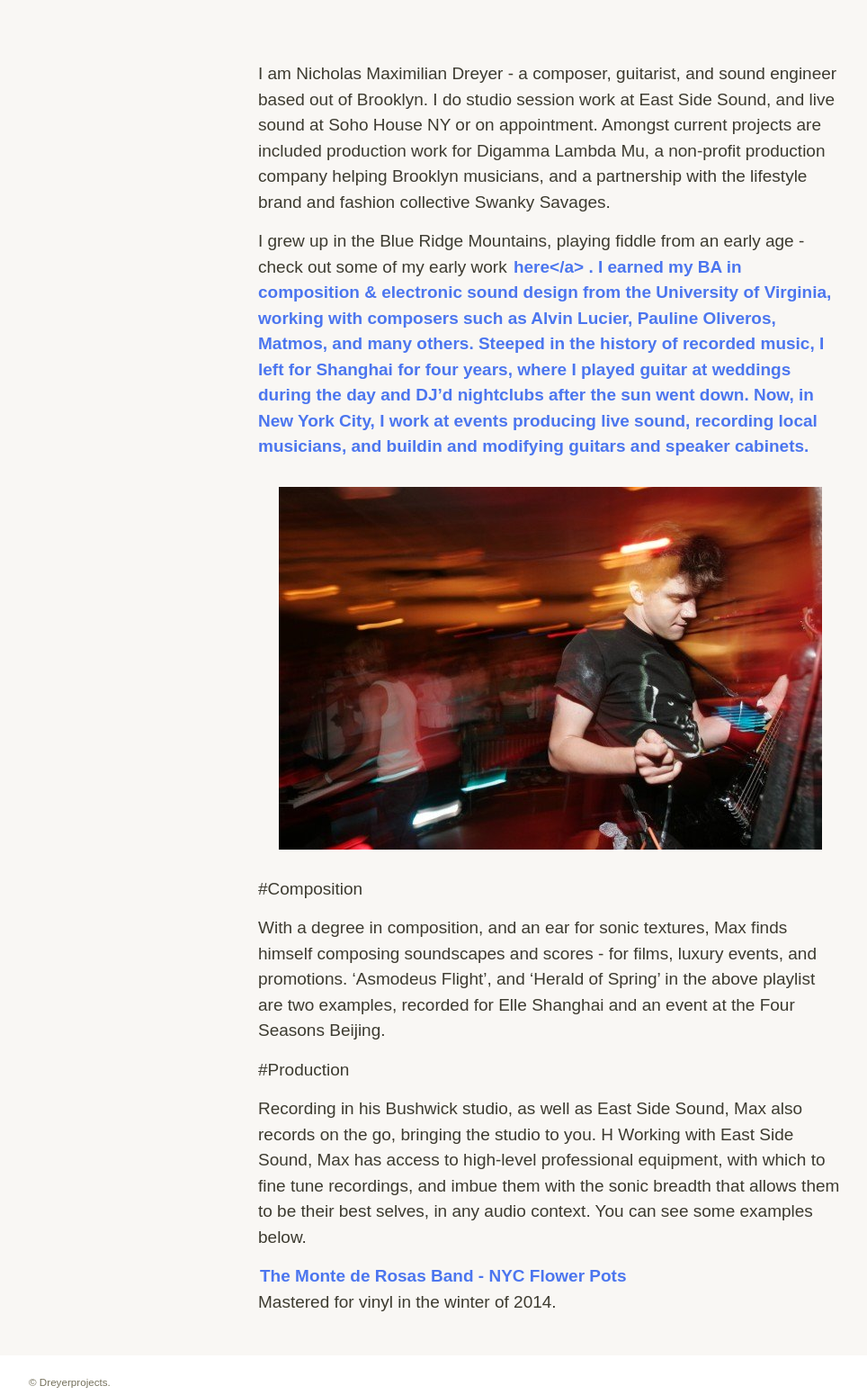
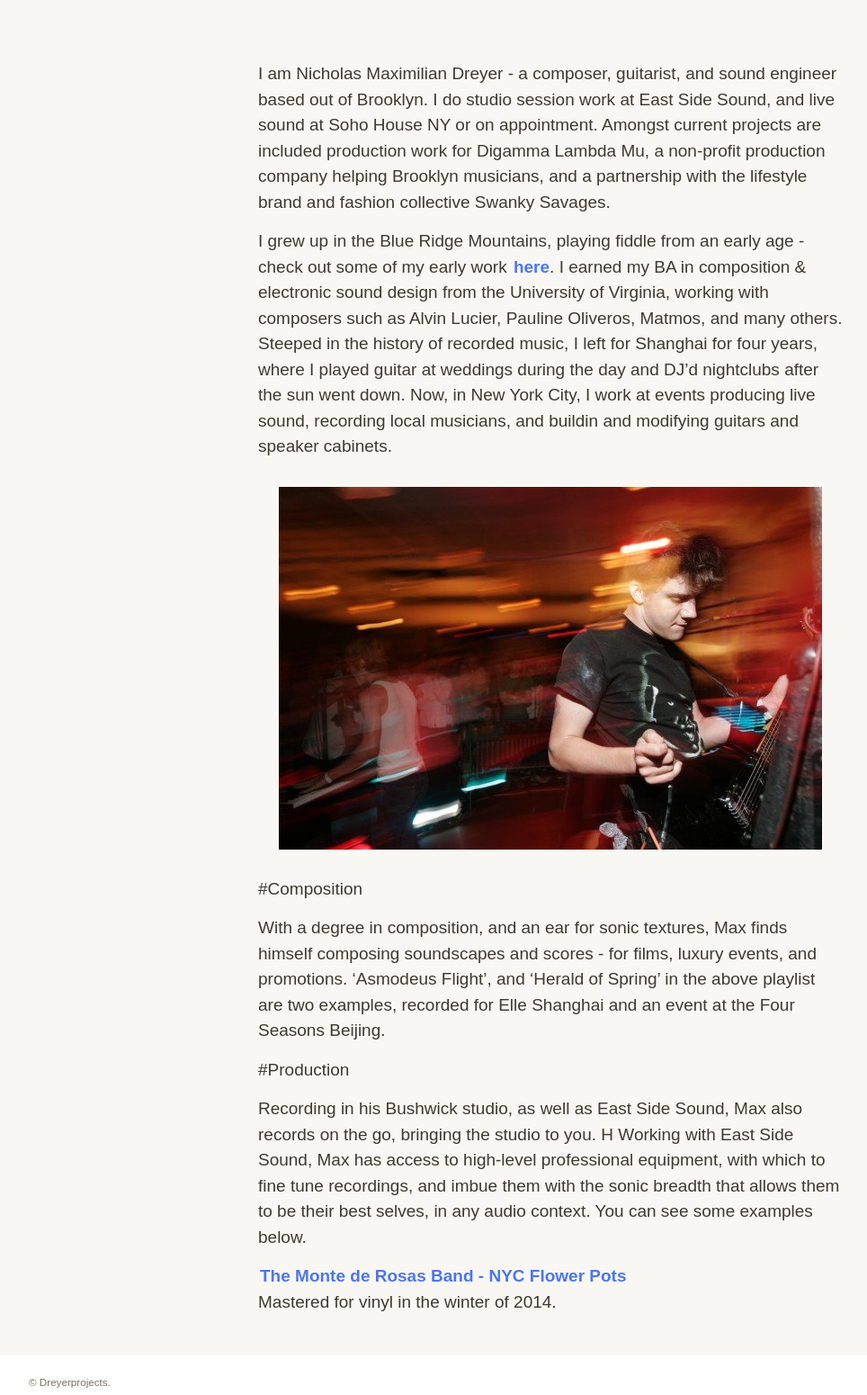
Before and after one commit to dreyerprojects/dreyerprojects.github.io, a Jekyll site: the page built from max.md, in a window 1280 px wide, cut to the strip 179-1729 px from the top of the page. Shown: the whole strip at 90% size, without its empty margins (28-992 px from the left). Built offline with Jekyll 4.4.1, drawn with Linux system fonts in a browser that asks for light colours; some web fonts are replaced.

Commit message:
Update max.md

```diff
--- a/max.md
+++ b/max.md
@@ -15,7 +15,7 @@ description: "portfolio of Max Dreyer, music producer and recording artist based
 
 I am Nicholas Maximilian Dreyer - a composer, guitarist, and sound engineer based out of Brooklyn. I do studio session work at East Side Sound, and live sound at Soho House NY or on appointment. Amongst current projects are included production work for Digamma Lambda Mu, a non-profit production company helping Brooklyn musicians, and a partnership with the lifestyle brand and fashion collective Swanky Savages.
 
-I grew up in the Blue Ridge Mountains, playing fiddle from an early age - check out some of my early work <a href="http://dreyerprojects.info/recordings/ltds/"><b>here</a></b> . I earned my BA in composition & electronic sound design from the University of Virginia, working with composers such as Alvin Lucier, Pauline Oliveros, Matmos, and many others. Steeped in the history of recorded music, I left for Shanghai for four years, where I played guitar at weddings during the day and DJ'd nightclubs after the sun went down. Now, in New York City, I work at events producing live sound, recording local musicians, and buildin and modifying guitars and speaker cabinets.
+I grew up in the Blue Ridge Mountains, playing fiddle from an early age - check out some of my early work <a href="http://dreyerprojects.info/recordings/ltds/">here</a>. I earned my BA in composition & electronic sound design from the University of Virginia, working with composers such as Alvin Lucier, Pauline Oliveros, Matmos, and many others. Steeped in the history of recorded music, I left for Shanghai for four years, where I played guitar at weddings during the day and DJ'd nightclubs after the sun went down. Now, in New York City, I work at events producing live sound, recording local musicians, and buildin and modifying guitars and speaker cabinets.
 
 ![ltds0.jpg]({{site.baseurl}}/images/ltds0.jpg)
 
```
